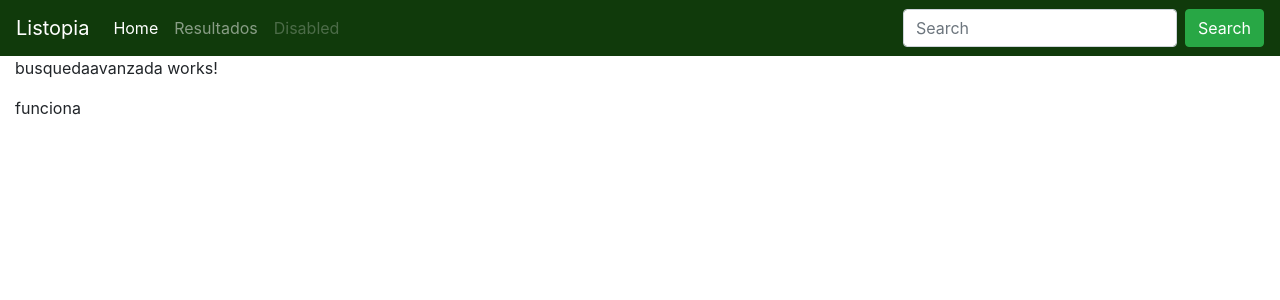
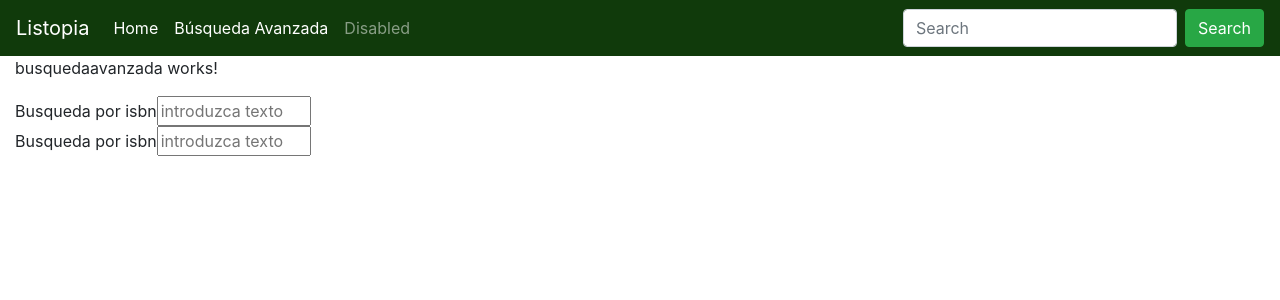
Before and after one commit to antoniomancera/Listopia, an Angular app: page /busquedaavanzada in a window 1280 px wide. Shown: the top 300 px of the page. Built offline with nearby package versions, Linux system fonts and the light colour scheme.

Commit message:
añadidosbsuqedaisbn

```diff
--- a/src/app/app.component.html
+++ b/src/app/app.component.html
@@ -9,10 +9,10 @@
         <a class="nav-link" [routerLink]="['/welcome']"[routerLinkActive]="['active']">Home <span class="sr-only">(current)</span></a>
       </li>
       <li class="nav-item">
-        <a class="nav-link"  [routerLink]="['/busqueda']"  [routerLinkActive]="['active']">Resultados</a>
+        <a class="nav-link"  [routerLink]="['/busquedaavanzada']"  [routerLinkActive]="['active']">Búsqueda Avanzada</a>
       </li>
       <li class="nav-item">
-        <a class="nav-link disabled" [routerLink]="['/busqueda']"[routerLinkActive]="['active']">Disabled</a>
+        <a class="nav-link " [routerLink]="['/busqueda']"[routerLinkActive]="['active']">Disabled</a>
       </li>
     </ul>
     <form class="form-inline my-2 my-lg-0">
--- a/src/app/busquedaavanzada/busquedaavanzada.component.html
+++ b/src/app/busquedaavanzada/busquedaavanzada.component.html
@@ -2,6 +2,17 @@
 
 
 
-{{prueba}}
+<div>Busqueda por isbn<input type="text" id="busquedaisbn"  required
+    minlength="4" maxlength="18" size="10" placeholder="introduzca texto"  [(ngModel)]="isbn" (keyup)="buscarporIsbn(isbn)">
 
-{{messageEmitter}}
+
+    <div>Busqueda por isbn<input type="text" id="busquedaisbn"  required
+      minlength="4" maxlength="18" size="10" placeholder="introduzca texto"  [(ngModel)]="author" (keyup)="buscarporIsbn(isbn)">
+
+<div *ngFor="let book of books">
+    <h4 class="prueba">
+        <p> {{book.volumeInfo['title']}}</p>
+  <p><img src={{book.volumeInfo.imageLinks.thumbnail}}></p>
+
+    </h4>
+  </div>
--- a/src/app/busquedaavanzada/busquedaavanzada.component.ts
+++ b/src/app/busquedaavanzada/busquedaavanzada.component.ts
@@ -1,5 +1,7 @@
 import { Component, OnInit,Input } from '@angular/core';
-
+import { Book } from '../interfaces/book';
+import { DateBooks } from '../interfaces/date-books';
+import { GoodreadsService} from '../services/goodreads.service';
 @Component({
   selector: 'app-busquedaavanzada',
   templateUrl: './busquedaavanzada.component.html',
@@ -10,14 +12,20 @@ import { Component, OnInit,Input } from '@angular/core';
 
 
 export class BusquedaavanzadaComponent implements OnInit {
-
-prueba:string="funciona";
-
-@Input() messageEmitter: string;
-
-  constructor() { }
+prueba:any;
+  isbn:number;
+  author:string;
+  books:Book[];
+  dateBook:DateBooks;
+  constructor(private GoodreadsService:GoodreadsService) { }
 
   ngOnInit(): void {
   }
+buscarporIsbn(isbn:number){
+ this.GoodreadsService.getBooksisbn(isbn).subscribe(
+   data=>{this.dateBook=data;
+    this.books=this.dateBook.items;
+   })
+}
 
 }
--- a/src/app/services/goodreads.service.ts
+++ b/src/app/services/goodreads.service.ts
@@ -31,13 +31,22 @@ libro:Book[];
     return this.http.get<DateBooks>('https://www.googleapis.com/books/v1/volumes?q=filibusterismo');
   }
 
-  public getBooks(): Observable<Book[]>{
-    return this.http.get<Book[]>('https://www.googleapis.com/books/v1/volumes?q=filibusterismo');
+  public getBooks(busqueda:string): Observable<DateBooks>{
+    return this.http.get<DateBooks>(`https://www.googleapis.com/books/v1/volumes?q=${busqueda}&maxResults=40`);
 
   }
-prueba:Book[];
+
+  public getBooksisbn(busqueda:number): Observable<DateBooks>{
+    return this.http.get<DateBooks>(`https://www.googleapis.com/books/v1/volumes?q= +isbn:${busqueda}`);
+
+  }
+  public getBooksauthor(busqueda:number): Observable<DateBooks>{
+    return this.http.get<DateBooks>(`https://www.googleapis.com/books/v1/volumes?q= +inauthor:${busqueda}`);
+
+  }
+
 public getBooks3(busqueda:string): Observable<DateBooks>{
-  return this.http.get<DateBooks>(`https://www.googleapis.com/books/v1/volumes?q=${busqueda}&maxResults=40`);
+  return this.http.get<DateBooks>(  `https://www.googleapis.com/books/v1/volumes?q=${busqueda}&maxResults=40`);
 
 }
 
--- a/src/environments/environment.ts
+++ b/src/environments/environment.ts
@@ -4,7 +4,8 @@
 
 export const environment = {
   production: false,
-  baseUrl: "https://www.goodreads.com/"
+  baseUrl: "https://www.goodreads.com/",
+  GoogleUrl:"https://www.googleapis.com/books/v1/volumes?q="
 };
 
 /*
```
